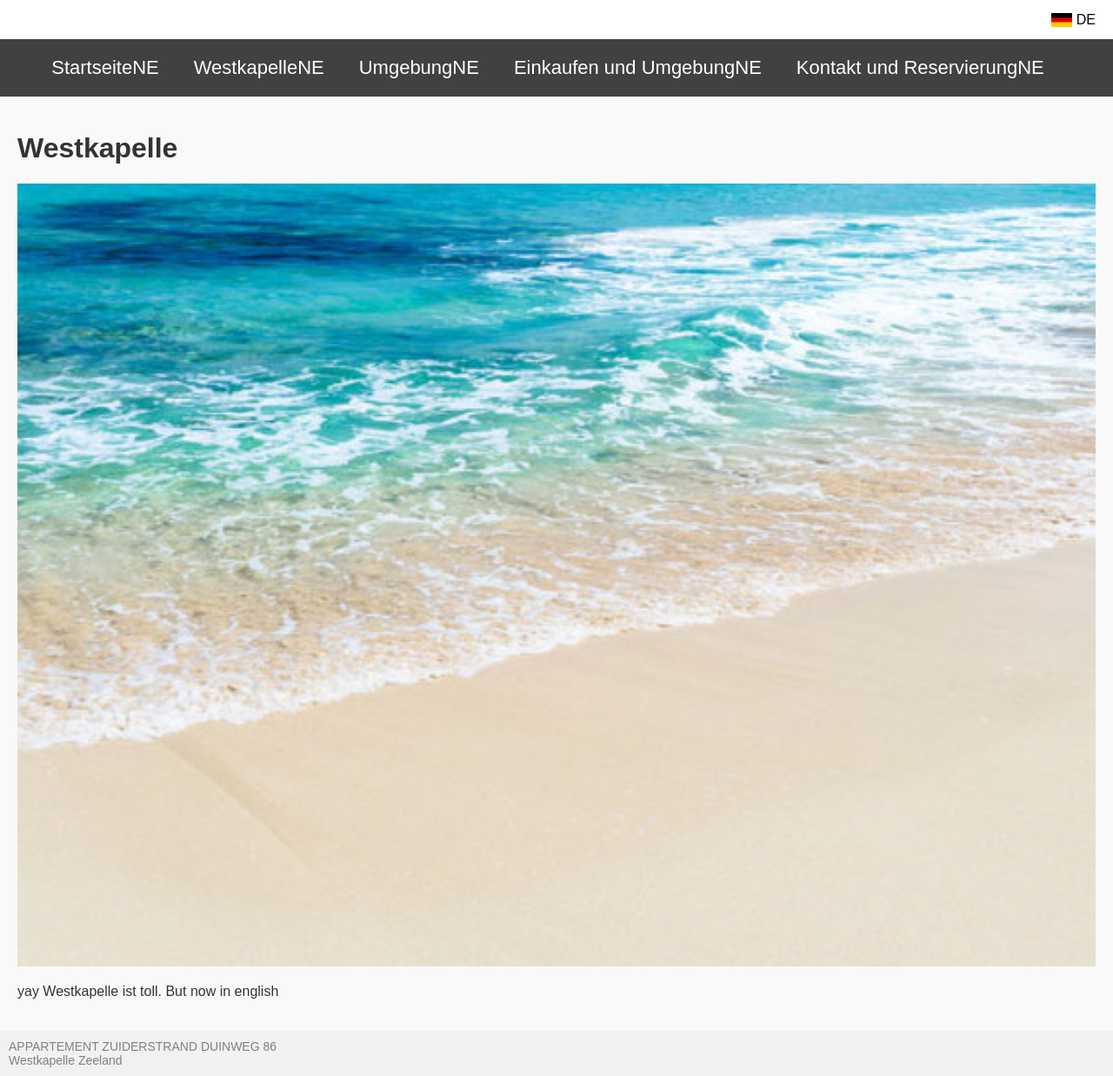
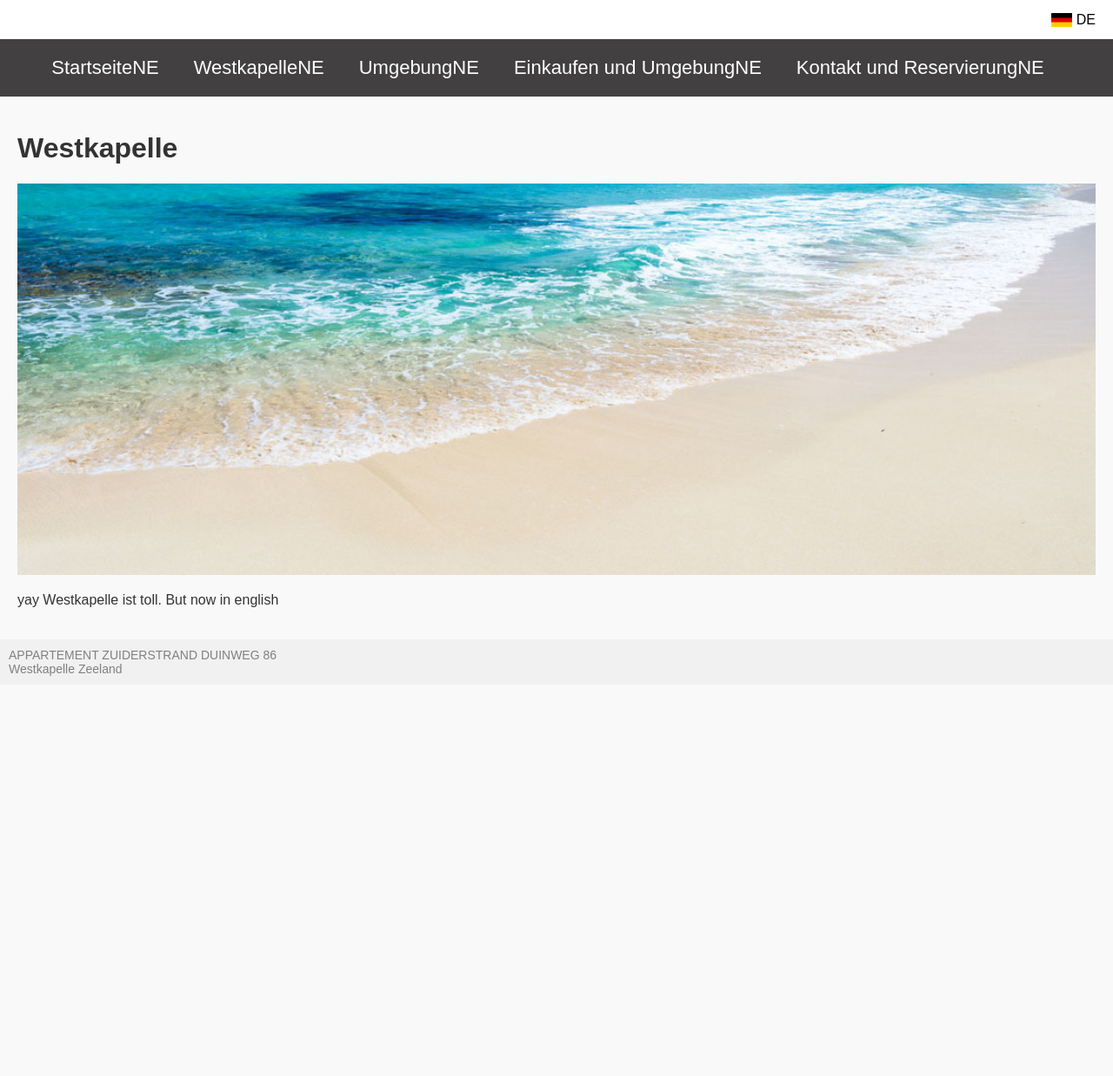
Before and after one commit to TimLbhnschl/timlbhnschl.github.io, a Jekyll site: the page built from ne/westkapelle.html, in a window 1280 px wide. Shown: the whole page at 87% size. Built offline with Jekyll 4.4.1, drawn with Linux system fonts in a browser that asks for light colours; after the commit the page ends 900 px from its top, so only the background shows below that.

Commit message:
bild kleienr

```diff
--- a/assets/css/style.css
+++ b/assets/css/style.css
@@ -71,7 +71,7 @@ nav ul li a:hover {
 /* Das Bild soll sich über die gesamte Breite und Höhe erstrecken */
 .full-width-image {
     width: 100%;
-    height: 100vh; /* 100% der Viewport-Höhe */
+    height: 50vh; /* 100% der Viewport-Höhe */
     object-fit: cover; /* Damit das Bild die Fläche füllt, ohne das Seitenverhältnis zu verzerren */
 }
 
```
